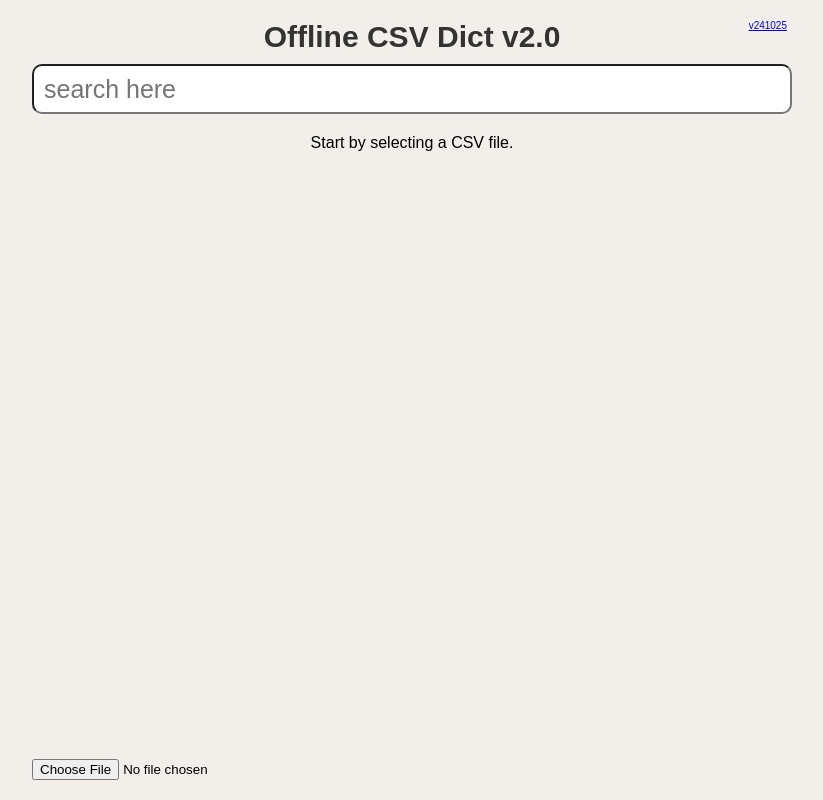
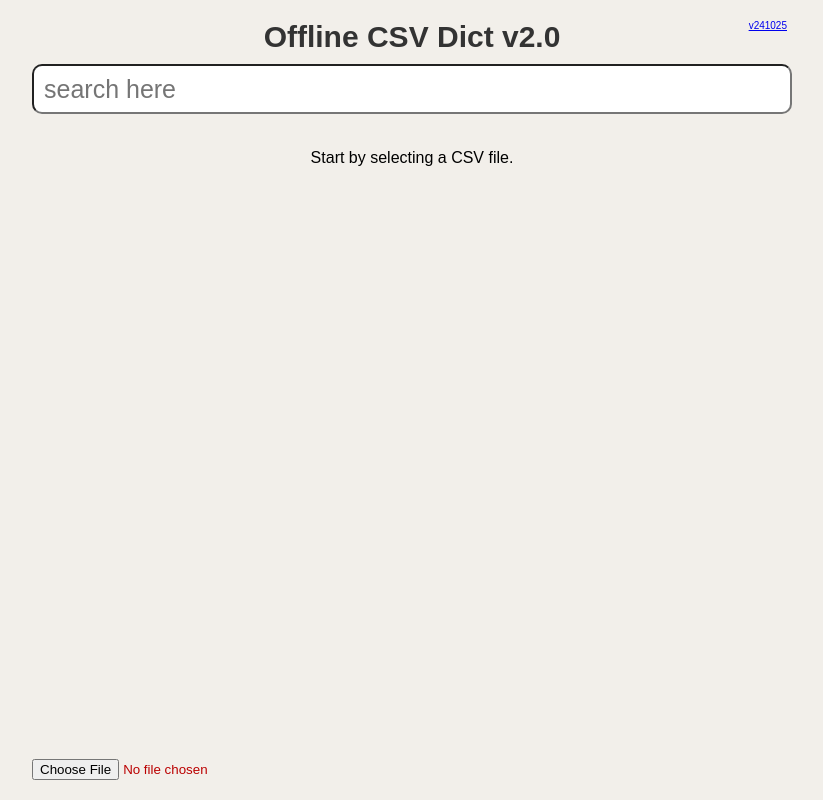
Before and after one commit to lipstick-turtleback/ocd, a SvelteKit app: page / in a window 1280 px wide. Shown: the whole page, without its empty margins (228-1051 px from the left). Built offline with nearby package versions, Linux system fonts and the light colour scheme.

Commit message:
styles refactoring

```diff
--- a/src/app.css
+++ b/src/app.css
@@ -15,59 +15,6 @@ body {
 
 .lowercase {
 	text-transform: lowercase;
-}
-
-h1 {
-	font-family: sans-serif;
-	font-size: 30px;
-	text-align: center;
-	width: 100%;
-	margin: 0;
-	padding: 0;
-}
-
-@media only screen and (max-width: 600px) {
-	h1 {
-		font-size: 20px;
-	}
-}
-
-button,
-input {
-	padding: 0px;
-	margin: 0px;
-	min-width: 150px;
-	width: 100%;
-}
-
-.app-container {
-	height: 100%;
-	display: flex;
-	flex-direction: column;
-	padding: 0 20px;
-}
-
-.results-container {
-	display: flex;
-	flex: 1;
-	overflow: auto;
-}
-
-.load-csv,
-.select-csv {
-	display: inline-block;
-}
-
-.select-csv {
-	flex: 1;
-}
-
-.select-csv label {
-	opacity: 0;
-	position: absolute;
-	width: 0;
-	height: 0;
-	top: 0;
 }
 
 .boxsizingBorder {
@@ -88,37 +35,9 @@ input {
 
 .last-row {
 	margin-bottom: 20px;
-}
-
-.version-number {
-	display: block;
-	position: absolute;
-	right: 5px;
-	color: #333;
-	font-size: 10px;
-}
-
-#searchInput {
-	padding: 5px 10px;
-	font-size: 25px;
-	height: 50px;
-	border-radius: 10px;
-}
-
-.message-text {
-	padding: 10px;
 	justify-content: center;
 }
 
-.search-result {
-	margin: 0;
-	padding: 5px;
-	font-size: 16px;
-}
-
-.results-container {
-	flex-direction: column;
-}
 
 @keyframes bounce {
 	0% {
--- a/src/components/file-reader-row.svelte
+++ b/src/components/file-reader-row.svelte
@@ -24,7 +24,6 @@
 			tryToSaveDictionaryItems(items);
 			setMessageText(`${items.length} lines loaded!`);
 			setSetSearchResultsKeyValuePairs([]);
-			selectedFile = null;
 		} else {
 			setMessageText('No valid entries found in the CSV file.');
 		}
@@ -49,7 +48,7 @@
 </script>
 
 <div class="row last-row">
-	<div class="select-csv">
+	<div class="select-csv {!selectedFile ? 'no-file' : 'with-file'}">
 		<label for="csvFileInput">Choose CSV file.</label>
 		<input
 			type="file"
@@ -60,10 +59,37 @@
 		/>
 	</div>
 	{#if selectedFile}
-		<div class="load-csv">
+		<div class="load-csv {!selectedFile ? 'no-file' : 'with-file'}">
 			<button id="readFileButton" class="boxsizingBorder" onclick={onReadCsvFileClick}>
 				Read File
 			</button>
 		</div>
 	{/if}
 </div>
+
+<style>
+	.load-csv,
+	.select-csv {
+		display: inline-block;
+	}
+
+	.select-csv {
+		flex: 1;
+	}
+
+	.no-file {
+		color: #b00;
+	}
+
+	.with-file {
+		color: #008600;
+	}
+
+	.select-csv label {
+		opacity: 0;
+		position: absolute;
+		width: 0;
+		height: 0;
+		top: 0;
+	}
+</style>
--- a/src/components/header-row.svelte
+++ b/src/components/header-row.svelte
@@ -19,15 +19,36 @@
 	</h1>
 
 	<div class="version-number">
-		<a href="https://github.com/lipstick-turtleback/ocd" target="_blank">
-			v241025
-		</a>
+		<a href="https://github.com/lipstick-turtleback/ocd" target="_blank"> v241025 </a>
 	</div>
 </div>
 
 <style>
+	h1 {
+		font-family: sans-serif;
+		font-size: 30px;
+		text-align: center;
+		width: 100%;
+		margin: 0;
+		padding: 0;
+	}
+
+	@media only screen and (max-width: 600px) {
+		h1 {
+			font-size: 20px;
+		}
+	}
+
 	.text-transform-switch a {
 		text-decoration: none;
 		color: #333;
 	}
+
+	.version-number {
+		display: block;
+		position: absolute;
+		right: 5px;
+		color: #333;
+		font-size: 10px;
+	}
 </style>
--- a/src/components/message-row.svelte
+++ b/src/components/message-row.svelte
@@ -5,3 +5,10 @@
 {#if messageText}
 	<div class="row message-text">{messageText}</div>
 {/if}
+
+<style>
+	.message-text {
+		padding: 25px;
+		justify-content: center;
+	}
+</style>
--- a/src/components/search-input-row.svelte
+++ b/src/components/search-input-row.svelte
@@ -53,12 +53,25 @@
 <div class="row">
 	<input
 		type="text"
-		id="searchInput"
 		placeholder="search here"
-		class="boxsizingBorder"
+		class="search-input boxsizingBorder"
 		autocomplete="off"
 		onchange={onInputChange}
 		oninput={onInputChange}
 		bind:value={searchString}
 	/>
 </div>
+
+<style>
+	.search-input {
+		padding: 0px;
+		margin: 0px;
+		min-width: 150px;
+		width: 100%;
+
+		padding: 5px 10px;
+		font-size: 25px;
+		height: 50px;
+		border-radius: 10px;
+	}
+</style>
--- a/src/components/search-results-row.svelte
+++ b/src/components/search-results-row.svelte
@@ -26,8 +26,19 @@
 
 <!-- svelte-ignore a11y_click_events_have_key_events -->
 <!-- svelte-ignore a11y_no_static_element_interactions -->
-<div class="row results-container" onclick={onKeyValueClick}>
-	{#each keyValuePairs as keyValuePair}
-		<ResultLine {keyValuePair} />
-	{/each}
-</div>
+{#if keyValuePairs?.length >= 0}
+	<div class="row results-container" onclick={onKeyValueClick}>
+		{#each keyValuePairs as keyValuePair}
+			<ResultLine {keyValuePair} />
+		{/each}
+	</div>
+{/if}
+
+<style>
+	.results-container {
+		display: flex;
+		flex: 1;
+		flex-direction: column;
+		overflow: auto;
+	}
+</style>
--- a/src/routes/+page.svelte
+++ b/src/routes/+page.svelte
@@ -55,3 +55,12 @@
 
 	<FileReaderRow {setMessageText} {setSetSearchResultsKeyValuePairs} />
 </div>
+
+<style>
+	.app-container {
+		height: 100%;
+		display: flex;
+		flex-direction: column;
+		padding: 0 20px;
+	}
+</style>
```
